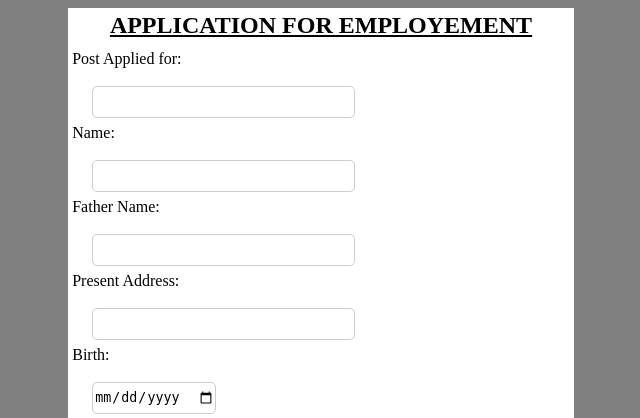
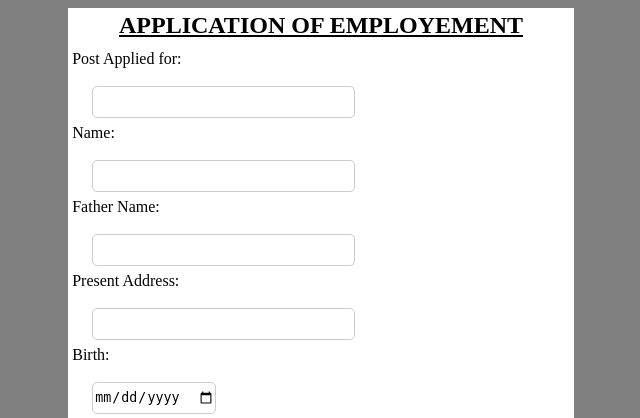
Before and after one commit to karamvirs/application-form, a CodeIgniter app: page /xampp/index.php/welcome/index in a window 1280 px wide. Shown: the top 418 px of the page, without its empty margins (319-959 px from the left). Run offline with CodeIgniter, Linux system fonts and the light colour scheme.

Commit message:
form changes

```diff
--- a/application/views/form.php
+++ b/application/views/form.php
@@ -9,7 +9,7 @@ cellspacing="2">
 
 <tr>
 <td colspan=2>
-<center><font size=5><b><u>APPLICATION FOR EMPLOYEMENT </u></b></font></center>
+<center><font size=5><b><u>APPLICATION OF EMPLOYEMENT </u></b></font></center>
 </td>
 </tr>
 
```
